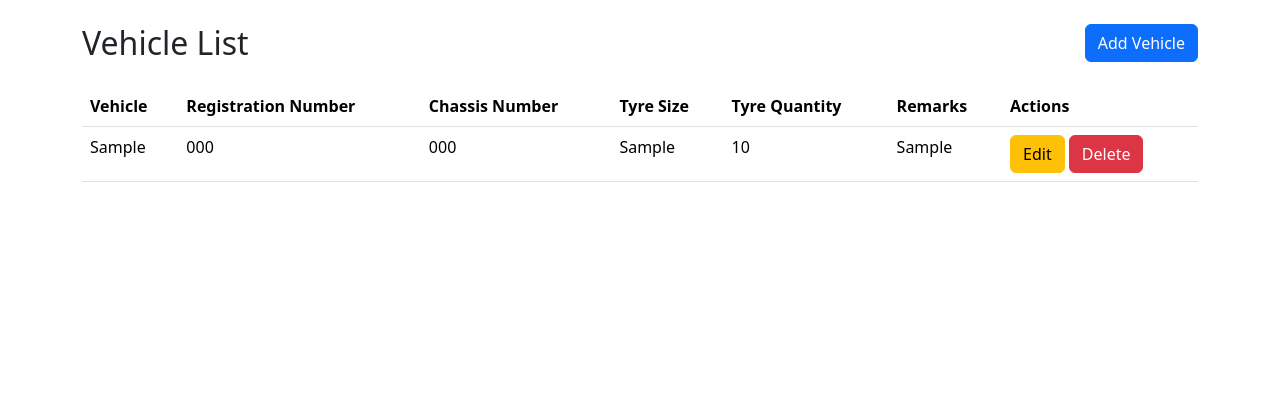
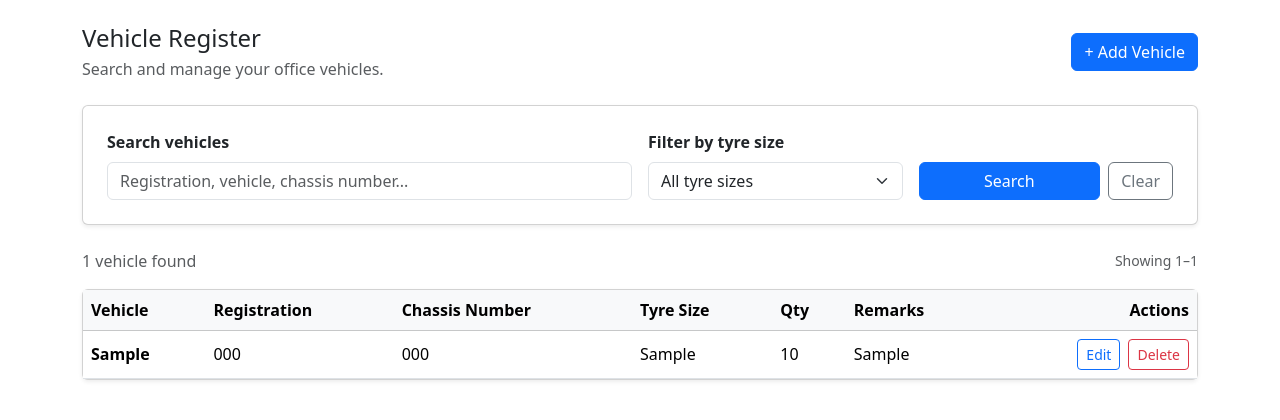
Before and after one commit to OTurkson/vehicle-tracking, a Django app: page /vehicles/ in a window 1280 px wide. Shown: the part 57-477 px from the top of the page. Run offline with Django 5.2, Linux system fonts and the light colour scheme; a user stored in the database is signed in; tables that the repository leaves empty hold one stand-in row (values such as "Sample post").

Commit message:
pagination, search, filter and interface

```diff
--- a/vehicles/templates/vehicles/base.html
+++ b/vehicles/templates/vehicles/base.html
@@ -54,6 +54,8 @@
 
     <script src="https://cdn.jsdelivr.net/npm/bootstrap@5.3.8/dist/js/bootstrap.bundle.min.js"></script>
 
+    <script src="https://unpkg.com/htmx.org@2.0.4"></script>
+
     <script>
       // Find all dismissible alerts on the page
       const alertList = document.querySelectorAll(".alert-dismissible");
--- a/vehicles/templates/vehicles/index.html
+++ b/vehicles/templates/vehicles/index.html
@@ -1,50 +1,98 @@
-{% extends "vehicles/base.html" %}
+{% extends "vehicles/base.html" %} {% block title %}Vehicles | Fleet
+Manager{%endblock %} {% block content %}
+<div
+  class="d-flex flex-wrap justify-content-between align-items-center gap-3 mb-4"
+>
+  <div>
+    <h4 class="h4 mb-1">Vehicle Register</h4>
+    <p class="text-muted mb-0">Search and manage your office vehicles.</p>
+  </div>
 
-{% block title %}Vehicle List{% endblock %}
+  {% if perms.vehicles.add_vehicle %}
+  <a href="{% url 'vehicles:create_vehicle' %}" class="btn btn-primary btn-md">
+    + Add Vehicle
+  </a>
+  {% endif %}
+</div>
 
-{% block content %}
-    <div class="d-flex justify-content-between align-items-center mb-4">
-        <h1 class="h2 mb-0">Vehicle List</h1>
-        <a href="{% url 'vehicles:create_vehicle' %}" class="btn btn-primary">Add Vehicle</a>
-    </div>
+<!-- Search and filtering -->
+<div class="card shadow-sm mb-4">
+  <div class="card-body p-3 p-md-4">
+    <form
+      id="vehicle-search-form"
+      method="get"
+      action="{% url 'vehicles:index' %}"
+      hx-get="{% url 'vehicles:index' %}"
+      hx-trigger="submit, input changed delay:300ms from:#search, change from:#tyre_size"
+      hx-target="#vehicle-results"
+      hx-swap="innerHTML"
+      hx-push-url="true"
+    >
+      <div class="row g-3 align-items-end">
+        <div class="col-12 col-lg-6">
+          <label for="search" class="form-label fw-semibold">
+            Search vehicles
+          </label>
 
+          <input
+            type="search"
+            id="search"
+            name="q"
+            class="form-control form-control-md"
+            placeholder="Registration, vehicle, chassis number..."
+            value="{{ query }}"
+          />
+        </div>
 
-{% if vehicles %}
-    <table class="table">
-        <thead>
-            <tr>
-                <th>Vehicle</th>
-                <th>Registration Number</th>
-                <th>Chassis Number</th>
-                <th>Tyre Size</th>
-                <th>Tyre Quantity</th>
-                <th>Remarks</th>
-                <th>Actions</th>
-            </tr>
-        </thead>
-        <tbody>
-            {% for vehicle in vehicles %}
-                <tr>
-                    <td>{{ vehicle.vehicle }}</td>
-                    <td>{{ vehicle.registration_number }}</td>
-                    <td>{{ vehicle.chassis_number }}</td>
-                    <td>{{ vehicle.tyre_size }}</td>
-                    <td>{{ vehicle.tyre_quantity }}</td>
-                    <td>{{ vehicle.remarks }}</td>
-                    <td>
-                        <!-- Add edit and delete buttons here -->
-                        <a href="{% url 'vehicles:edit_vehicle' vehicle.pk %}" class="btn btn-warning">Edit</a>
-                        <form method="post" action="{% url 'vehicles:delete_vehicle' vehicle.pk %}" style="display:inline;" onsubmit="return confirm('Are you sure you want to delete this vehicle? This action cannot be undone.');">
-                            {% csrf_token %}
-                            <button type="submit" class="btn btn-danger">Delete</button>
-                        </form>
-                    </td>
-                </tr>
+        <div class="col-12 col-md-6 col-lg-3">
+          <label for="tyre_size" class="form-label fw-semibold">
+            Filter by tyre size
+          </label>
+
+          <select
+            id="tyre_size"
+            name="tyre_size"
+            class="form-select form-select-md"
+          >
+            <option value="">All tyre sizes</option>
+
+            {% for size in tyre_sizes %}
+            <option
+              value="{{ size }}"
+              {%
+              if
+              size=""
+              ="selected_tyre_size"
+              %}selected{%
+              endif
+              %}
+            >
+              {{ size }}
+            </option>
             {% endfor %}
-        </tbody>
-    </table>
-{% else %}
-    <p>No vehicles found.</p>
-{% endif %}
+          </select>
+        </div>
+
+        <div class="col-12 col-md-6 col-lg-3">
+          <div class="d-flex gap-2">
+            <button type="submit" class="btn btn-primary btn-md flex-grow-1">
+              Search
+            </button>
+
+            <a
+              href="{% url 'vehicles:index' %}"
+              class="btn btn-outline-secondary btn-md"
+            >
+              Clear
+            </a>
+          </div>
+        </div>
+      </div>
+    </form>
+  </div>
+</div>
+<div id="vehicle-results">
+  {% include "vehicles/partials/_vehicle_results.html" %}
+</div>
 
 {% endblock %}
--- /dev/null
+++ b/vehicles/templates/vehicles/partials/_vehicle_results.html
@@ -0,0 +1,164 @@
+<!-- Results summary -->
+<div
+  class="d-flex flex-wrap justify-content-between align-items-center mb-3 gap-2"
+>
+  <p class="text-muted mb-0">
+    {{ page_obj.paginator.count }} vehicle{{ page_obj.paginator.count|pluralize}} found
+  </p>
+
+  {% if page_obj.paginator.count %}
+  <small class="text-muted">
+    Showing {{ page_obj.start_index }}–{{ page_obj.end_index }}
+  </small>
+  {% endif %}
+</div>
+
+<!-- Vehicle table -->
+<div class="card shadow-sm">
+  <div class="table-responsive">
+    <table class="table table-hover align-middle mb-0">
+      <thead class="table-light">
+        <tr>
+          <th scope="col">Vehicle</th>
+          <th scope="col">Registration</th>
+          <th scope="col">Chassis Number</th>
+          <th scope="col">Tyre Size</th>
+          <th scope="col">Qty</th>
+          <th scope="col">Remarks</th>
+          <th scope="col" class="text-end">Actions</th>
+        </tr>
+      </thead>
+
+      <tbody>
+        {% for vehicle in page_obj %}
+        <tr>
+          <td class="fw-semibold">{{ vehicle.vehicle }}</td>
+
+          <td class="text-nowrap">{{ vehicle.registration_number }}</td>
+
+          <td class="text-break">{{ vehicle.chassis_number }}</td>
+
+          <td class="text-nowrap">{{ vehicle.tyre_size }}</td>
+
+          <td>{{ vehicle.tyre_quantity|default_if_none:"—" }}</td>
+
+          <td class="text-break">{{ vehicle.remarks|default_if_none:"—" }}</td>
+
+          <td>
+            <div class="d-flex justify-content-end gap-2">
+              {% if perms.vehicles.change_vehicle %}
+              <a
+                href="{% url 'vehicles:edit_vehicle' vehicle.pk %}"
+                class="btn btn-outline-primary btn-sm"
+              >
+                Edit
+              </a>
+              {% endif %} {% if perms.vehicles.delete_vehicle %}
+              <form
+                method="post"
+                action="{% url 'vehicles:delete_vehicle' vehicle.pk %}"
+                onsubmit="
+                  return confirm(
+                    'Are you sure you want to permanently delete this vehicle? This action cannot be undone.',
+                  );
+                "
+              >
+                {% csrf_token %}
+
+                <button type="submit" class="btn btn-outline-danger btn-sm">
+                  Delete
+                </button>
+              </form>
+              {% endif %}
+            </div>
+          </td>
+        </tr>
+
+        {% empty %}
+        <tr>
+          <td colspan="6" class="text-center py-5">
+            {% if query or selected_tyre_size %}
+            <h2 class="h5">No matching vehicles</h2>
+            <p class="text-muted mb-3">
+              Try another search term or clear the filters.
+            </p>
+
+            <a
+              href="{% url 'vehicles:index' %}"
+              class="btn btn-outline-primary"
+            >
+              Show all vehicles
+            </a>
+            {% else %}
+            <h2 class="h5">No vehicles added yet</h2>
+            <p class="text-muted mb-0">
+              Add your first vehicle to get started.
+            </p>
+            {% endif %}
+          </td>
+        </tr>
+        {% endfor %}
+      </tbody>
+    </table>
+  </div>
+</div>
+
+<!-- Pagination -->
+{% if page_obj.paginator.num_pages > 1 %}
+<nav aria-label="Vehicle list pages" class="mt-4">
+  <ul class="pagination justify-content-center flex-wrap">
+    {% if page_obj.has_previous %}
+    <li class="page-item">
+      <a
+        class="page-link"
+        href="?q={{ query|urlencode }}&amp;tyre_size={{ selected_tyre_size|urlencode }}&amp;page=1"
+      >
+        First
+      </a>
+    </li>
+
+    <li class="page-item">
+      <a
+        class="page-link"
+        href="?q={{ query|urlencode }}&amp;tyre_size={{ selected_tyre_size|urlencode }}&amp;page={{ page_obj.previous_page_number }}"
+      >
+        Previous
+      </a>
+    </li>
+    {% endif %} {% for page_number in page_obj.paginator.page_range %}
+    <li
+      class="page-item {% if page_number == page_obj.number %}active{% endif %}"
+    >
+      {% if page_number == page_obj.number %}
+      <span class="page-link" aria-current="page"> {{ page_number }} </span>
+      {% else %}
+      <a
+        class="page-link"
+        href="?q={{ query|urlencode }}&amp;tyre_size={{ selected_tyre_size|urlencode }}&amp;page={{ page_number }}"
+      >
+        {{ page_number }}
+      </a>
+      {% endif %}
+    </li>
+    {% endfor %} {% if page_obj.has_next %}
+    <li class="page-item">
+      <a
+        class="page-link"
+        href="?q={{ query|urlencode }}&amp;tyre_size={{ selected_tyre_size|urlencode }}&amp;page={{ page_obj.next_page_number }}"
+      >
+        Next
+      </a>
+    </li>
+
+    <li class="page-item">
+      <a
+        class="page-link"
+        href="?q={{ query|urlencode }}&amp;tyre_size={{ selected_tyre_size|urlencode }}&amp;page={{ page_obj.paginator.num_pages }}"
+      >
+        Last
+      </a>
+    </li>
+    {% endif %}
+  </ul>
+</nav>
+{% endif %}
--- a/vehicles/views.py
+++ b/vehicles/views.py
@@ -2,6 +2,8 @@ from django.shortcuts import redirect, render, get_object_or_404
 from django.contrib import messages
 from django.contrib.auth.decorators import login_required, permission_required
 from django.views.decorators.http import require_POST
+from django.db.models import Q
+from django.core.paginator import Paginator
 
 from vehicles.models import Vehicle
 
@@ -16,8 +18,58 @@ from .forms import VehicleForm
     raise_exception=True
 )
 def index(request):
+    # Read search query and optional tyre_size filter from GET parameters
+    search_query = request.GET.get("q", "").strip()
+    tyre_size_filter = request.GET.get("tyre_size", "").strip()
+
+    # Start with all vehicles
     vehicles = Vehicle.objects.all()
-    return render(request, "vehicles/index.html", {"vehicles": vehicles})
+
+    # Apply search query if provided
+    if search_query:
+        vehicles = vehicles.filter(
+            Q(vehicle__icontains=search_query) |
+            Q(registration_number__icontains=search_query) |
+            Q(chassis_number__icontains=search_query) |
+            Q(tyre_size__icontains=search_query) |
+            Q(remarks__icontains=search_query)
+        )
+
+    # Apply tyre size filter if provided
+    # if tyre_size_filter:
+    #     vehicles = vehicles.filter(tyre_size=tyre_size_filter)
+
+    # Keep order consistent by ordering by vehicle name and registration number
+    vehicles = vehicles.order_by("vehicle", "registration_number")
+
+    # Paginate the results to show 10 vehicles per page
+    paginator = Paginator(vehicles, 10)
+    page_obj = paginator.get_page(request.GET.get("page"))
+
+     # Populate the filter with sizes that actually exist.
+    # tyre_sizes = (
+    #     Vehicle.objects
+    #     .exclude(tyre_size="")
+    #     .order_by("tyre_size")
+    #     .values_list("tyre_size", flat=True)
+    #     .distinct()
+    # )
+
+    context = {
+        "page_obj": page_obj,
+        "query": search_query,
+        "selected_tyre_size": tyre_size_filter,
+        # "tyre_sizes": tyre_sizes,
+    }
+
+    if request.headers.get("HX-Request") == "true":
+        return render(
+            request,
+            "vehicles/partials/_vehicle_results.html",
+            context,
+        )
+
+    return render(request, "vehicles/index.html", context)
 
 
 # create a new vehicle
```
Also changed, not shown: tracking/settings.py (+6 -1 lines), vehicles/forms.py (+6 -6 lines).
